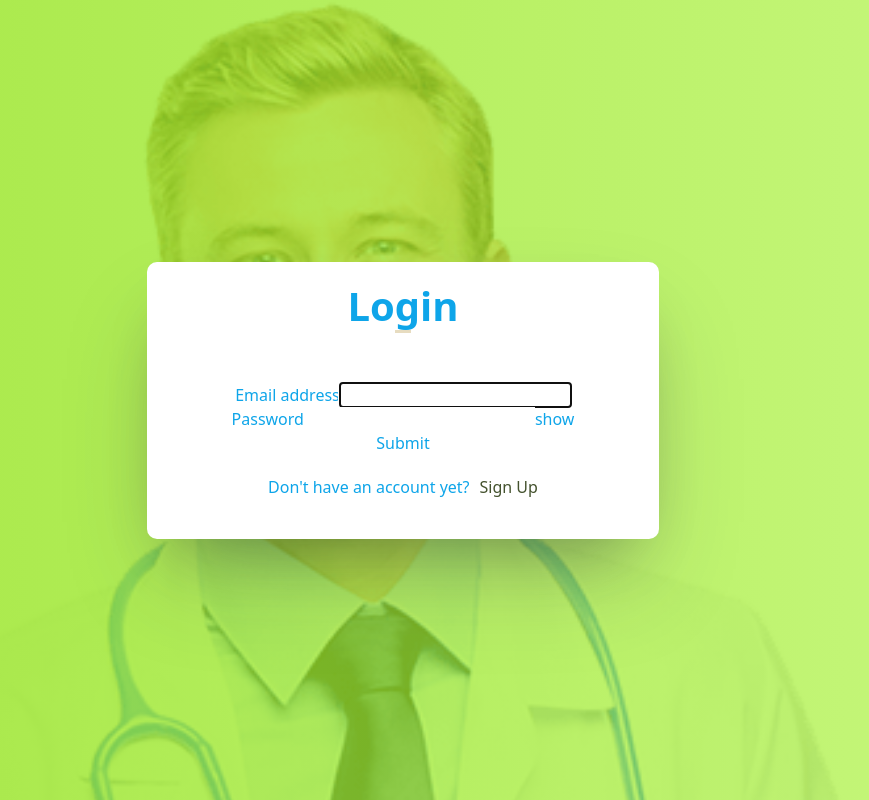
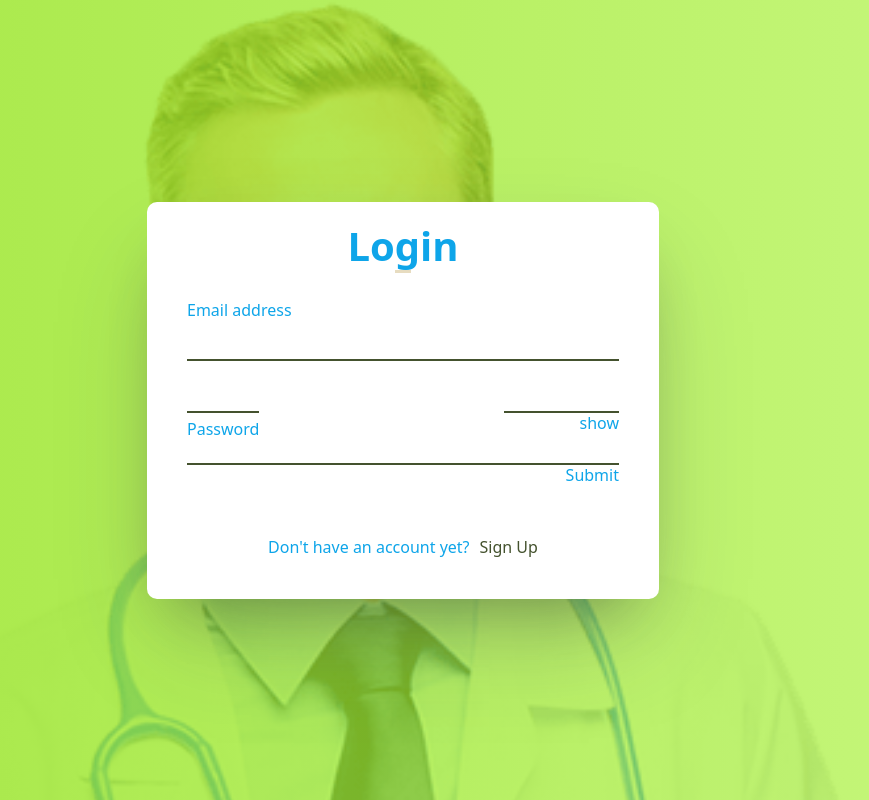
Before and after one commit to Chimwemwe-127001/book-appointment-frontend, a React (Create React App) app: page /login in a window 1280 px wide. Shown: the whole page, without its empty margins (237-1106 px from the left). Built offline with nearby package versions, Linux system fonts and the light colour scheme; no server answers.

Commit message:
Feat: style the login page email input

```diff
--- a/src/components/sessions/Login.js
+++ b/src/components/sessions/Login.js
@@ -51,11 +51,12 @@ const Login = () => {
         <div className="errors">
           <p style={{ color: 'red' }}>{error}</p>
         </div>
+        <div className="form-container">
         <form onSubmit={(e) => handleSubmit(e)}>
           <div className="form-group">
-            <label htmlFor="email">
+            <input type="email" id="email" ref={emailRef} className="input_field" required />
+            <label htmlFor="email" className="input_label">
               Email address
-              <input type="email" id="email" ref={emailRef} />
             </label>
           </div>
           <div className="form-group">
@@ -69,6 +70,7 @@ const Login = () => {
             <button type="submit">Submit</button>
           </div>
         </form>
+        </div>
         <div>
           <p>
             Don&apos;t have an account yet?
```
